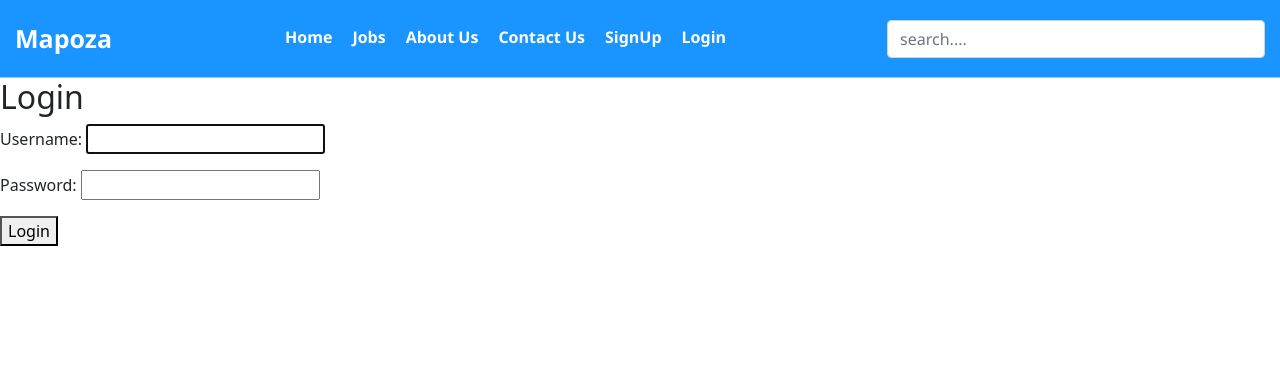
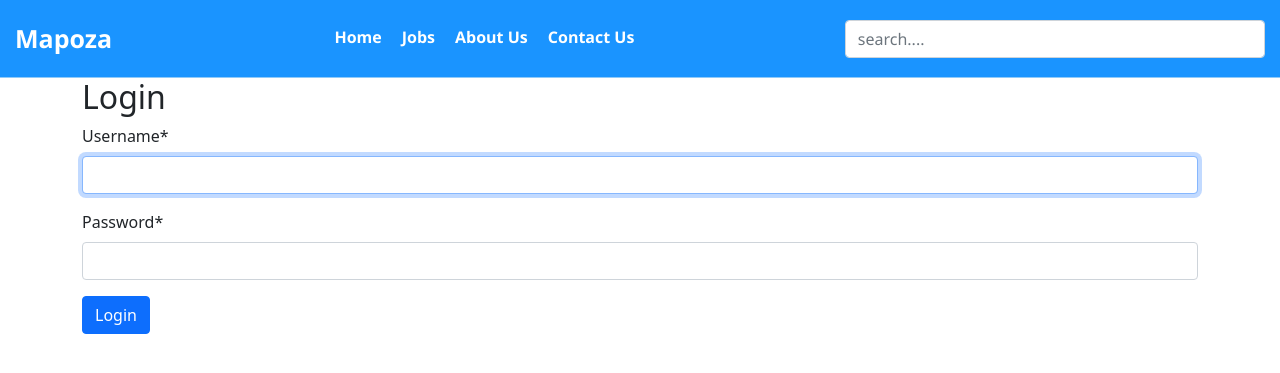
Before and after one commit to wowijake/mapoza, a Django app: page /login/ in a window 1280 px wide. Shown: the top 373 px of the page. Run offline with Django 5.2, Linux system fonts and the light colour scheme; some libraries are stand-ins or nearby versions.

Commit message:
new branch

```diff
--- a/jobportal/jobs/templates/jobs/base.html
+++ b/jobportal/jobs/templates/jobs/base.html
@@ -4,6 +4,7 @@
 <head>
     <meta charset="UTF-8">
     <meta name="viewport" content="width=device-width, initial-scale=1.0">
+    <link rel="stylesheet" href="https://stackpath.bootstrapcdn.com/bootstrap/4.5.2/css/bootstrap.min.css">
     <link href="https://cdn.jsdelivr.net/npm/bootstrap@5.0.2/dist/css/bootstrap.min.css" rel="stylesheet" integrity="sha384-EVSTQN3/azprG1Anm3QDgpJLIm9Nao0Yz1ztcQTwFspd3yD65VohhpuuCOmLASjC" crossorigin="anonymous">
     <link rel="stylesheet" href="{% static 'css/main.css' %}" />
     <link rel="stylesheet" href="https://cdnjs.cloudflare.com/ajax/libs/font-awesome/6.5.2/css/all.min.css" />
--- a/jobportal/jobs/templates/jobs/index.html
+++ b/jobportal/jobs/templates/jobs/index.html
@@ -56,6 +56,8 @@
 
 <section class="bg-info p-3 mt-5 get--started--section">
     <a href="#" class="btn btn-warning btn--get--started">Get Started</a>
+    <a href="{% url 'signup-page' %}" class="btn btn-secondary btn--get--started">Create your account! </a>
+    <a href="{% url 'login-page' %}" class="btn btn-success btn--get--started">LOGIN HERE! </a>
 </section>
 
 {% endblock content %}
--- a/jobportal/jobs/templates/jobs/login.html
+++ b/jobportal/jobs/templates/jobs/login.html
@@ -1,12 +1,14 @@
 {% extends 'jobs/base.html' %}
+{% load crispy_forms_tags %}
 
 {% block content %}
+<div class="container">
+    <h2>Login</h2>
 
-<h2>Login</h2>
     <form method="POST">
         {% csrf_token %}
-        {{ form.as_p }}
-        <button type="submit">Login</button>
+        {{ form|crispy }}
+        <button type="submit" class="btn btn-primary">Login</button>
     </form>
     {% if messages %}
         <ul>
@@ -15,6 +17,5 @@
             {% endfor %}
         </ul>
     {% endif %}
-
-
-{% endblock content %}
+</div>
+{% endblock %}
--- a/jobportal/jobs/templates/jobs/navbar.html
+++ b/jobportal/jobs/templates/jobs/navbar.html
@@ -21,13 +21,7 @@
                 <a href="#">Contact Us</a>
             </li>
 
-            <li>
-                <a href="{% url 'signup-page' %}">SignUp</a>
-            </li>
 
-            <li>
-                <a href="#">Login</a>
-            </li>
         </ul>
     </div>
 
--- a/jobportal/jobs/templates/jobs/signup.html
+++ b/jobportal/jobs/templates/jobs/signup.html
@@ -5,9 +5,9 @@
     {% csrf_token %}
     {{ form.as_p }}  {# Use form.as_p to render form fields as paragraphs #}
 
-    <p>Already have an account? <a href="#">Sign in here</a>.</p>
+    <p>Already have an account? <a href="{% url 'login-page' %}">SIGN IN HERE</a>.</p>
 
-    <button type="submit">Register</button>
+    <button type="submit">Create Account</button>
 </form>
 
 {% if messages %}
--- a/jobportal/jobs/views.py
+++ b/jobportal/jobs/views.py
@@ -3,6 +3,8 @@ from .models import Job, JobType
 from django.contrib.auth.forms import UserCreationForm, AuthenticationForm
 from django.contrib.auth import authenticate, login
 from django.contrib import messages
+from crispy_forms.helper import FormHelper
+from crispy_forms.layout import Layout, Fieldset, ButtonHolder, Submit
 
 
 def home_page(request):
@@ -41,6 +43,17 @@ def signup_page(request):
             return redirect('login-page')  # Redirect to login page after successful signup
     else:
         form = UserCreationForm()
+        form.helper = FormHelper()
+        form.helper.form_method = 'post'
+        form.helper.layout = Layout(
+            'username',
+            'password1',
+            'password2',
+            ButtonHolder(
+                Submit('submit', 'Sign UP', css_class='btn btn-primary')
+            )
+
+        )
     return render(request, 'jobs/signup.html', {'form': form})
 
 
@@ -61,4 +74,14 @@ def login_page(request):
             messages.error(request, 'Invalid username or password.')
     else:
         form = AuthenticationForm()
+        form.helper = FormHelper()
+        form.helper.form_method = 'POST'
+        form.helper.layout = Layout(
+            'username',
+            'password',
+            ButtonHolder(
+                Submit('submit', 'Login', css_class='btn btn-primary')
+            )
+
+        )
     return render(request, 'jobs/login.html', {'form': form})
```
Also changed, not shown: jobportal/jobportal/settings.py (+7 -0 lines).
